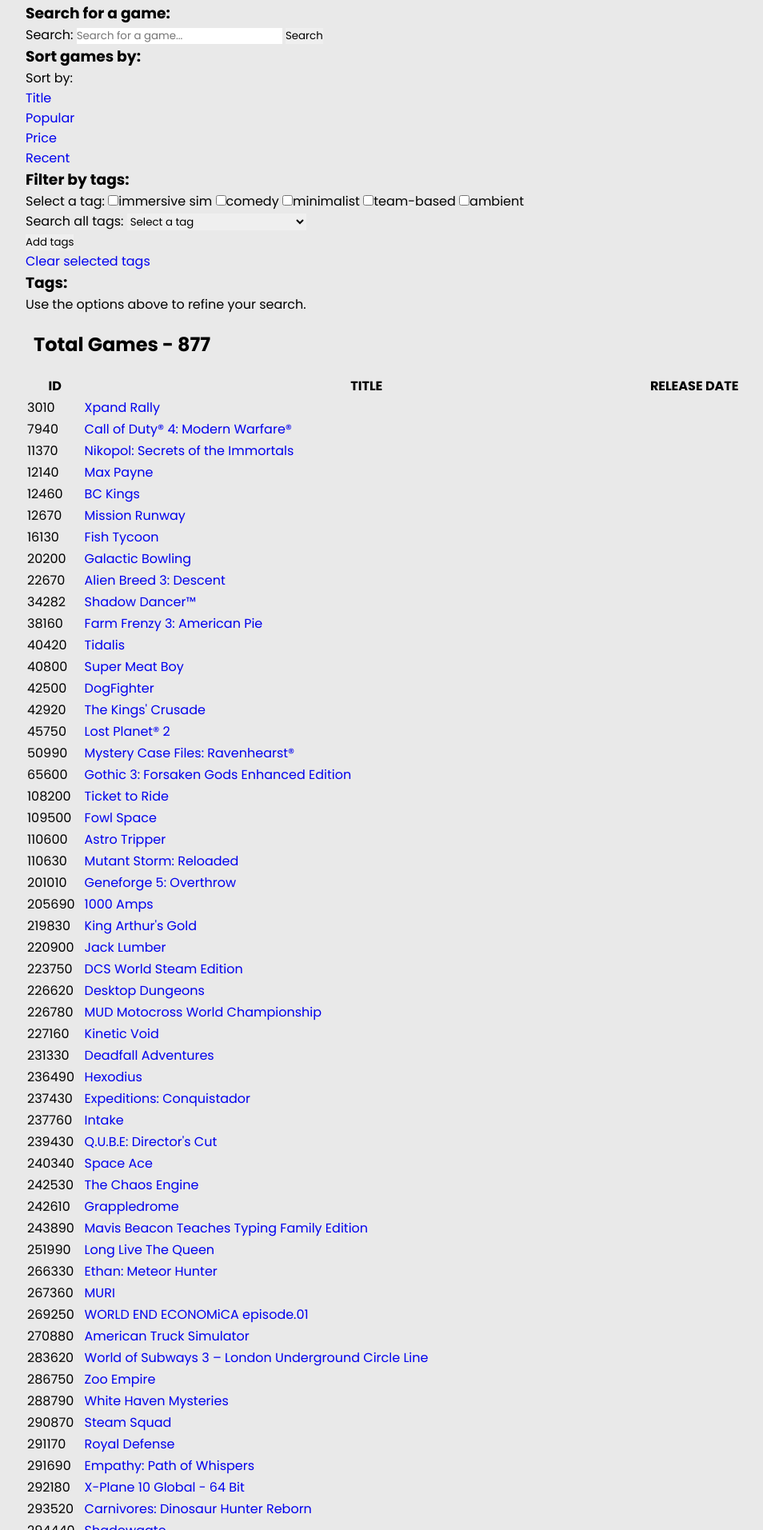
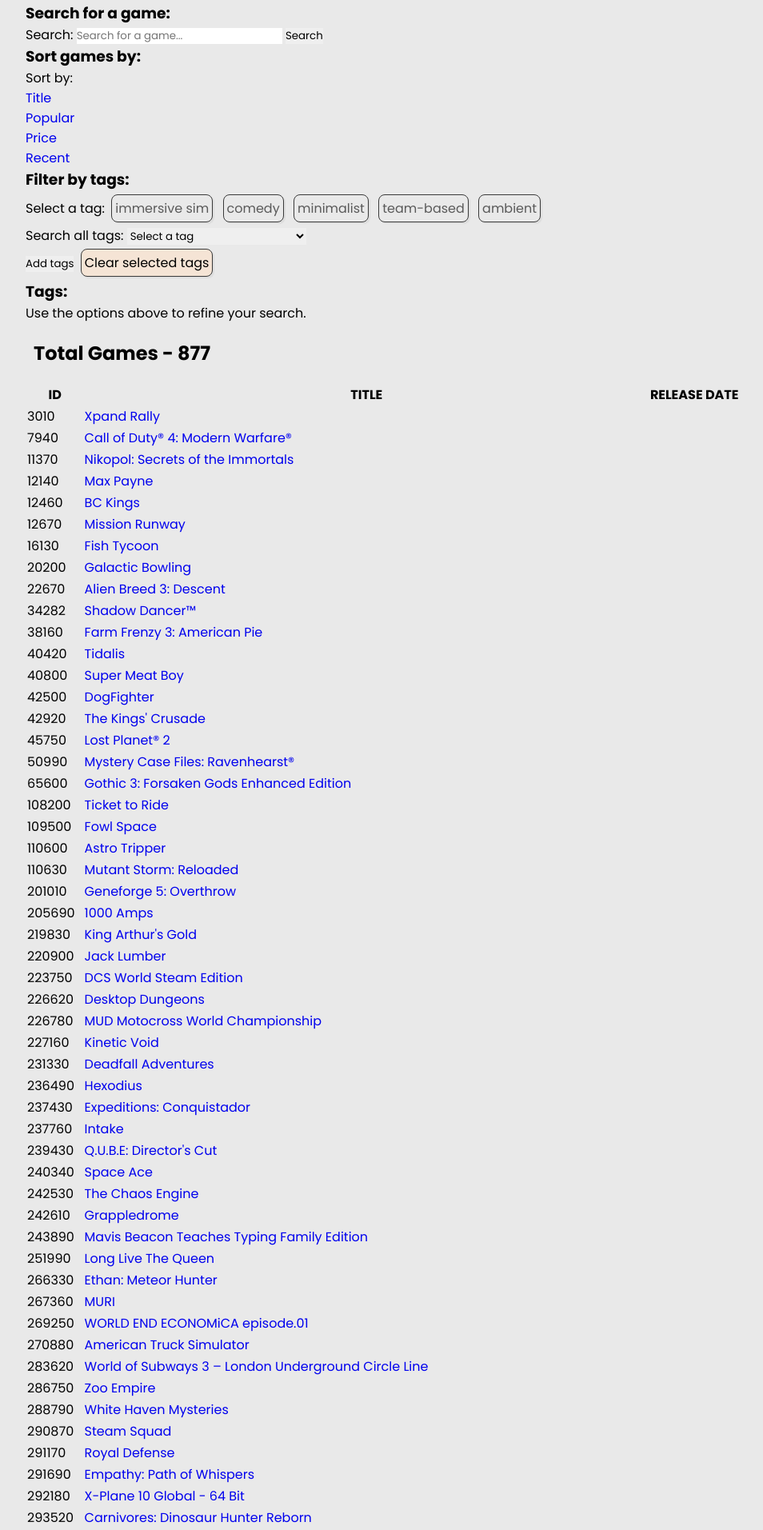
Before and after one commit to histefanhere/cs235-2023-gameswebapp-assignment-alas165_szdr400_hhu354, a Flask app: page /browse in a window 1280 px wide. Shown: the part 843-2756 px from the top of the page at 80% size, without its empty margins (268-1222 px from the left). Run offline with Flask 3, Linux system fonts and the light colour scheme; some libraries are stand-ins or nearby versions.

Commit message:
re added some css stuff.
This will need to be tided up and split into multiple files

```diff
--- a/games/static/css/styles.css
+++ b/games/static/css/styles.css
@@ -1,4 +1,19 @@
 @import url("https://fonts.googleapis.com/css2?family=Poppins:wght@400;500;600;700&display=swap");
+
+:root {
+
+    /* Colours have been messed up, these will need to be unified */
+    --col-shadow: rgba(0, 0, 0, 0.05);
+    --col-border: #3a3a3a;
+
+    --col-bg-light: #f2e2d2;
+    --col-bg-dark: #a89f91;
+    --col-bg-highlight: #8c8279;
+    --col-bg-selected: #f5e4d5;
+
+    --col-text-faded: #5a5a5a;
+    --col-text: #000;
+}
 
 * {
   margin: 0;
@@ -334,3 +349,60 @@
 .footer-social a:hover {
   color: #f39c12;
 }
+
+
+/* Browse page */
+
+.tag-filter input[type="checkbox"] {
+    display: none;
+}
+
+.tag-filter span {
+    display: inline-block;
+    padding: 4px;
+    border: 1px solid var(--col-border);
+    border-radius: 0.5em;
+    margin: 4px;
+    cursor: pointer;
+    color: var(--col-text-faded);
+    box-shadow: 2px 2px 1px 0px var(--col-shadow);
+}
+
+.tag-filter span:hover {
+    background-color: var(--col-bg-highlight);
+    color: var(--col-text);
+}
+
+.tag-filter input[type="checkbox"]:checked+span {
+    background-color: var(--col-bg-selected);
+    color: var(--col-text);
+}
+
+.tag-puck {
+    display: inline-block;
+    padding: 4px;
+    border: 1px solid var(--col-border);
+    border-radius: 0.5em;
+    margin: 4px;
+    color: var(--col-text);
+    box-shadow: 2px 2px 1px 0px var(--col-shadow);
+    background-color: var(--col-bg-selected);
+
+}
+
+.clear-tags-button {
+    display: inline-block;
+    padding: 4px;
+    border: 1px solid var(--col-border);
+    border-radius: 0.5em;
+    margin: 4px;
+    color: var(--col-text);
+    box-shadow: 2px 2px 1px 0px var(--col-shadow);
+    background-color: var(--col-bg-selected);
+    cursor: pointer;
+}
+
+.clear-tags-button:hover {
+    background-color: var(--col-bg-highlight);
+    color: var(--col-text);
+}
```
